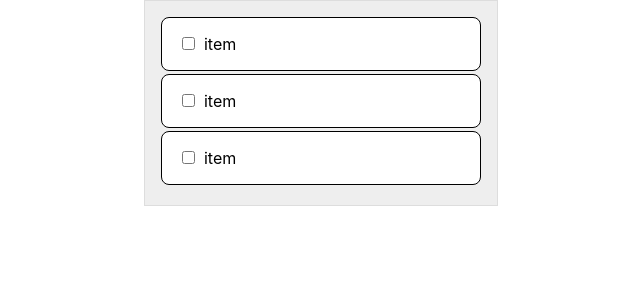
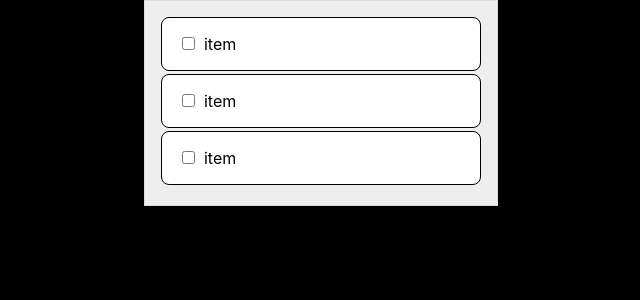
Before and after one commit to lagooned/react-todo, a React (Create React App) app: page / in a window 1280 px wide. Shown: the top 300 px of the page, without its empty margins (319-959 px from the left). Built offline with nearby package versions, Linux system fonts and the light colour scheme.

Commit message:
dark mode

```diff
--- a/src/App.css
+++ b/src/App.css
@@ -1,3 +1,6 @@
+* {
+    background-color: #000;
+}
 
 .todo-item {
     background-color: #fff;
```
